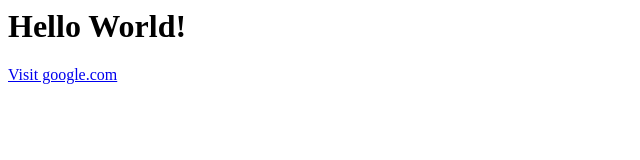
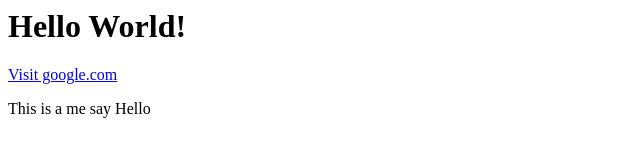
Before and after one commit to abdelrahmanlifestyle/git-new, a plain HTML site: page index.html in a window 1280 px wide. Shown: the whole page, without its empty margins (0-640 px from the left). Drawn offline with Linux system fonts and the light colour scheme.

Commit message:
fix: 🐛 (index.html) rewrite paragraph in correct place
✅ Closes: #12345

```diff
--- a/index.html
+++ b/index.html
@@ -1,6 +1,5 @@
-<h1>
-    Hello World!
-</h1>
-
+<h1>Hello World!</h1>
 
 <a href="https://www.google.com">Visit google.com</a>
+
+<p>This is a me say Hello</p>
```
